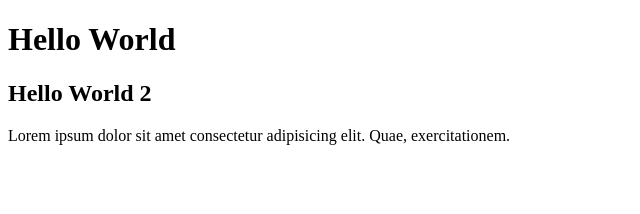
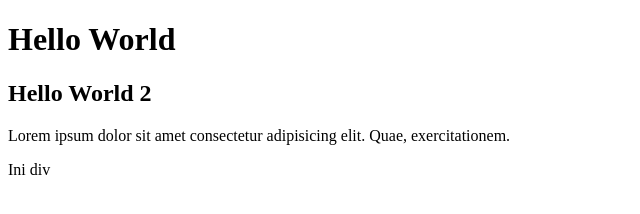
Before and after one commit to m-istighfar/latihan-git-2, a plain HTML site: page index.html in a window 1280 px wide. Shown: the full height of the page, 0-640 px from the left. Drawn offline with Linux system fonts and the light colour scheme.

Commit message:
feat: add div element to html body

```diff
--- a/index.html
+++ b/index.html
@@ -12,5 +12,6 @@
       Lorem ipsum dolor sit amet consectetur adipisicing elit. Quae,
       exercitationem.
     </p>
+    <div>Ini div</div>
   </body>
 </html>
```
